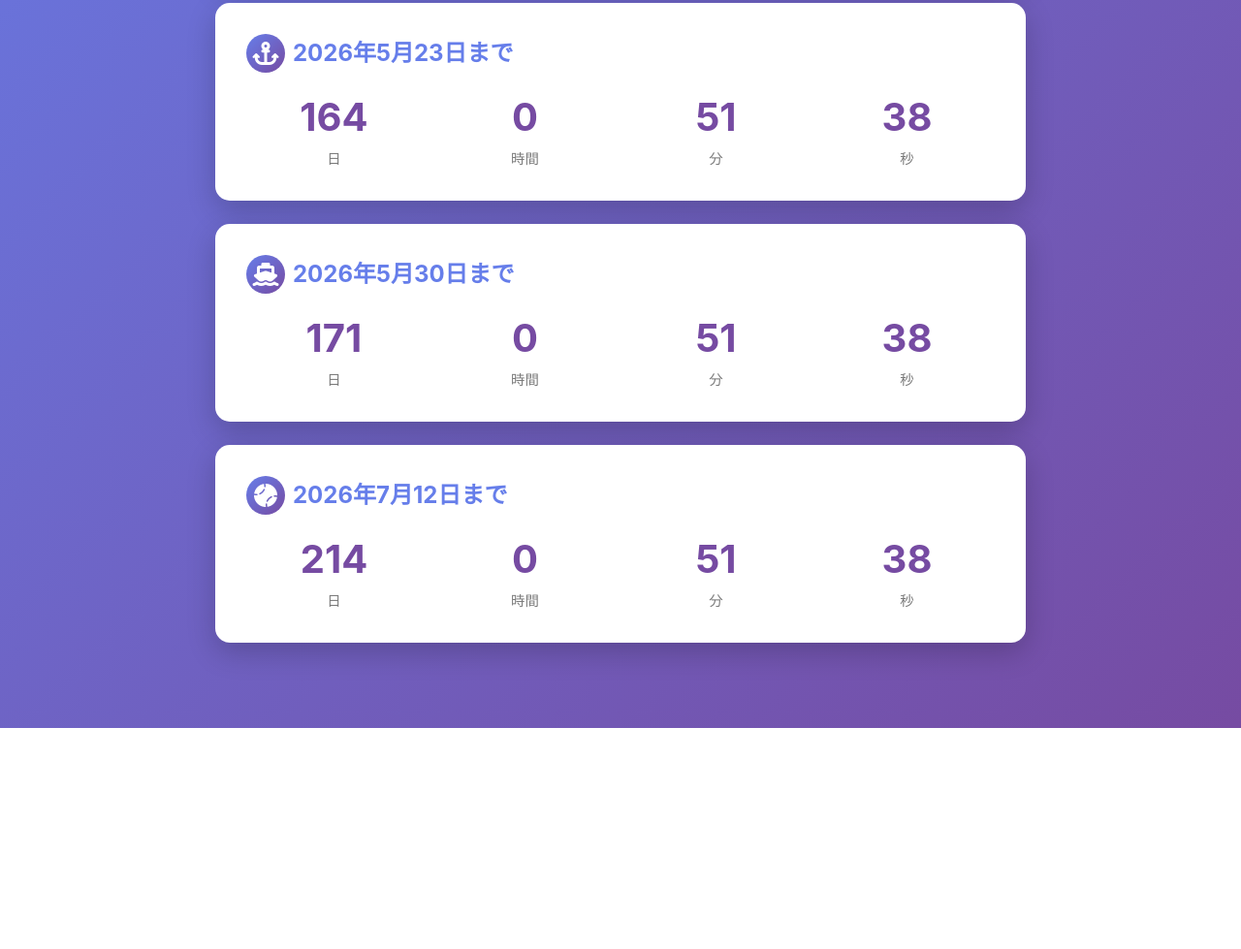
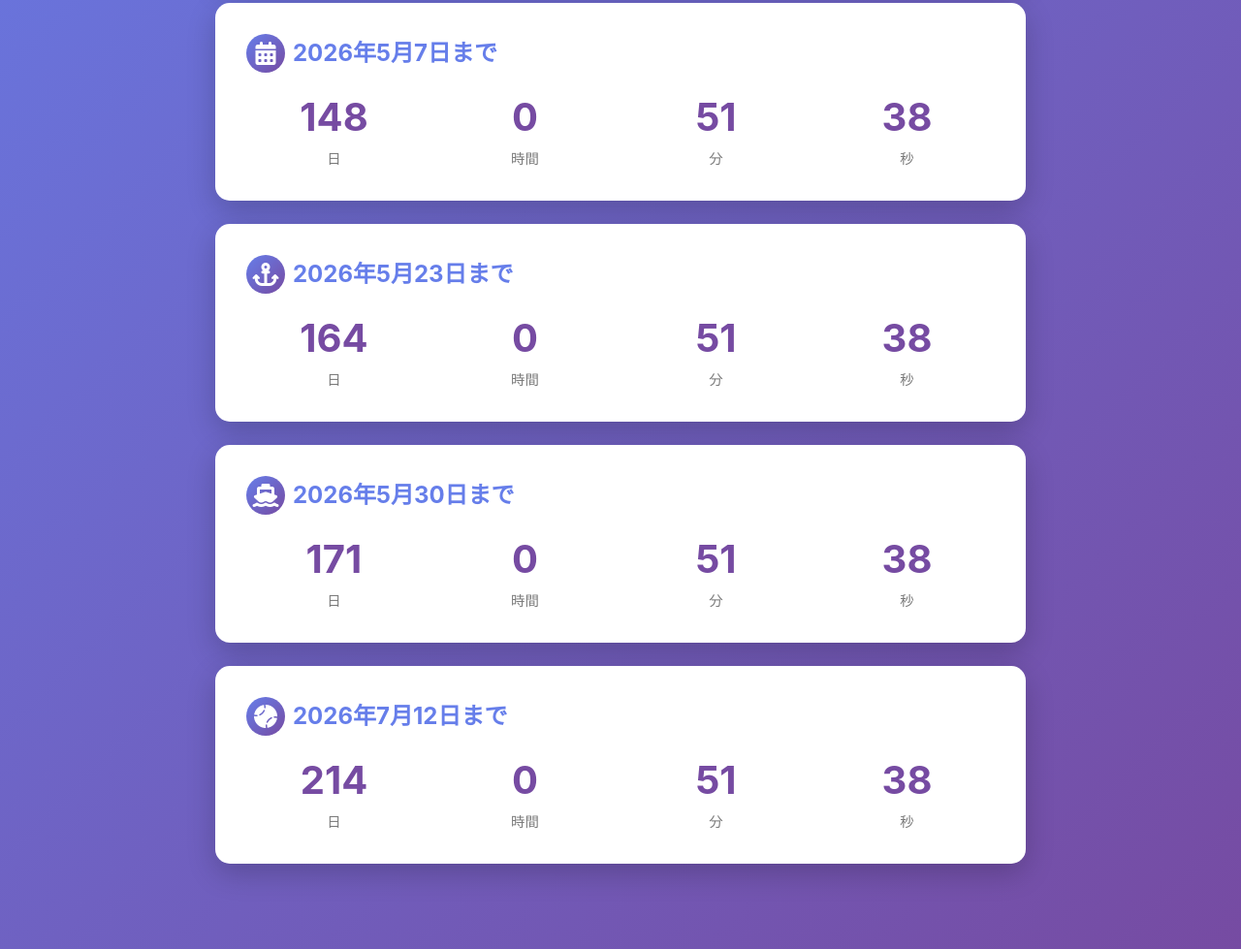
Before and after one commit to showyou/bgp, a plain HTML site: page index.html in a window 1280 px wide. Shown: the part 609-1588 px from the top of the page at 97% size. Before the commit the page ends 1360 px from the top, so only its background shows below. Drawn offline with nearby package versions, Linux system fonts and the light colour scheme.

Commit message:
日時一つ追加、PWA対応

```diff
--- a/index.html
+++ b/index.html
@@ -3,7 +3,17 @@
 <head>
     <meta charset="UTF-8">
     <meta name="viewport" content="width=device-width, initial-scale=1.0">
-    <title>Sandglass for BGP</title>
+    <title>カウントダウン</title>
+
+    <!-- PWA設定 -->
+    <meta name="apple-mobile-web-app-capable" content="yes">
+    <meta name="apple-mobile-web-app-status-bar-style" content="black-translucent">
+    <meta name="apple-mobile-web-app-title" content="カウントダウン">
+    <meta name="theme-color" content="#667eea">
+    <link rel="manifest" href="manifest.json">
+    <link rel="apple-touch-icon" href="icon.svg">
+    <link rel="icon" type="image/svg+xml" href="icon.svg">
+
     <link rel="stylesheet" href="https://cdn.jsdelivr.net/npm/bulma@0.9.4/css/bulma.min.css">
     <link rel="stylesheet" href="https://cdnjs.cloudflare.com/ajax/libs/font-awesome/6.4.0/css/all.min.css">
     <style>
@@ -92,7 +102,7 @@
 <body>
     <div class="countdown-container">
         <h1 class="header-title">
-            <i class="fas fa-clock"></i> Sandglass for BGP
+            <i class="fas fa-clock"></i> カウントダウン
         </h1>
 
         <div id="countdown-1" class="countdown-card">
@@ -152,9 +162,9 @@
         <div id="countdown-3" class="countdown-card">
             <div class="countdown-title">
                 <div class="icon-circle">
-                    <i class="fas fa-anchor"></i>
+                    <i class="fas fa-calendar-alt"></i>
                 </div>
-                <span>2026年5月23日まで</span>
+                <span>2026年5月7日まで</span>
             </div>
             <div class="countdown-display">
                 <div class="time-unit">
@@ -179,9 +189,9 @@
         <div id="countdown-4" class="countdown-card">
             <div class="countdown-title">
                 <div class="icon-circle">
-                    <i class="fas fa-ship"></i>
+                    <i class="fas fa-anchor"></i>
                 </div>
-                <span>2026年5月30日まで</span>
+                <span>2026年5月23日まで</span>
             </div>
             <div class="countdown-display">
                 <div class="time-unit">
@@ -206,9 +216,9 @@
         <div id="countdown-5" class="countdown-card">
             <div class="countdown-title">
                 <div class="icon-circle">
-                    <i class="fas fa-baseball"></i>
+                    <i class="fas fa-ship"></i>
                 </div>
-                <span>2026年7月12日まで</span>
+                <span>2026年5月30日まで</span>
             </div>
             <div class="countdown-display">
                 <div class="time-unit">
@@ -229,15 +239,43 @@
                 </div>
             </div>
         </div>
+
+        <div id="countdown-6" class="countdown-card">
+            <div class="countdown-title">
+                <div class="icon-circle">
+                    <i class="fas fa-baseball"></i>
+                </div>
+                <span>2026年7月12日まで</span>
+            </div>
+            <div class="countdown-display">
+                <div class="time-unit">
+                    <span class="time-number" id="days-6">0</span>
+                    <span class="time-label">日</span>
+                </div>
+                <div class="time-unit">
+                    <span class="time-number" id="hours-6">0</span>
+                    <span class="time-label">時間</span>
+                </div>
+                <div class="time-unit">
+                    <span class="time-number" id="minutes-6">0</span>
+                    <span class="time-label">分</span>
+                </div>
+                <div class="time-unit">
+                    <span class="time-number" id="seconds-6">0</span>
+                    <span class="time-label">秒</span>
+                </div>
+            </div>
+        </div>
     </div>
 
     <script>
         const countdowns = [
             { date: new Date('2026-03-31T00:00:00'), id: 1 },
             { date: new Date('2026-05-02T00:00:00'), id: 2 },
-            { date: new Date('2026-05-23T00:00:00'), id: 3 },
-            { date: new Date('2026-05-30T00:00:00'), id: 4 },
-            { date: new Date('2026-07-12T00:00:00'), id: 5 }
+            { date: new Date('2026-05-07T00:00:00'), id: 3 },
+            { date: new Date('2026-05-23T00:00:00'), id: 4 },
+            { date: new Date('2026-05-30T00:00:00'), id: 5 },
+            { date: new Date('2026-07-12T00:00:00'), id: 6 }
         ];
 
         function updateCountdown(targetDate, id) {
```
Also changed, not shown: icon.svg (added), manifest.json (added).
